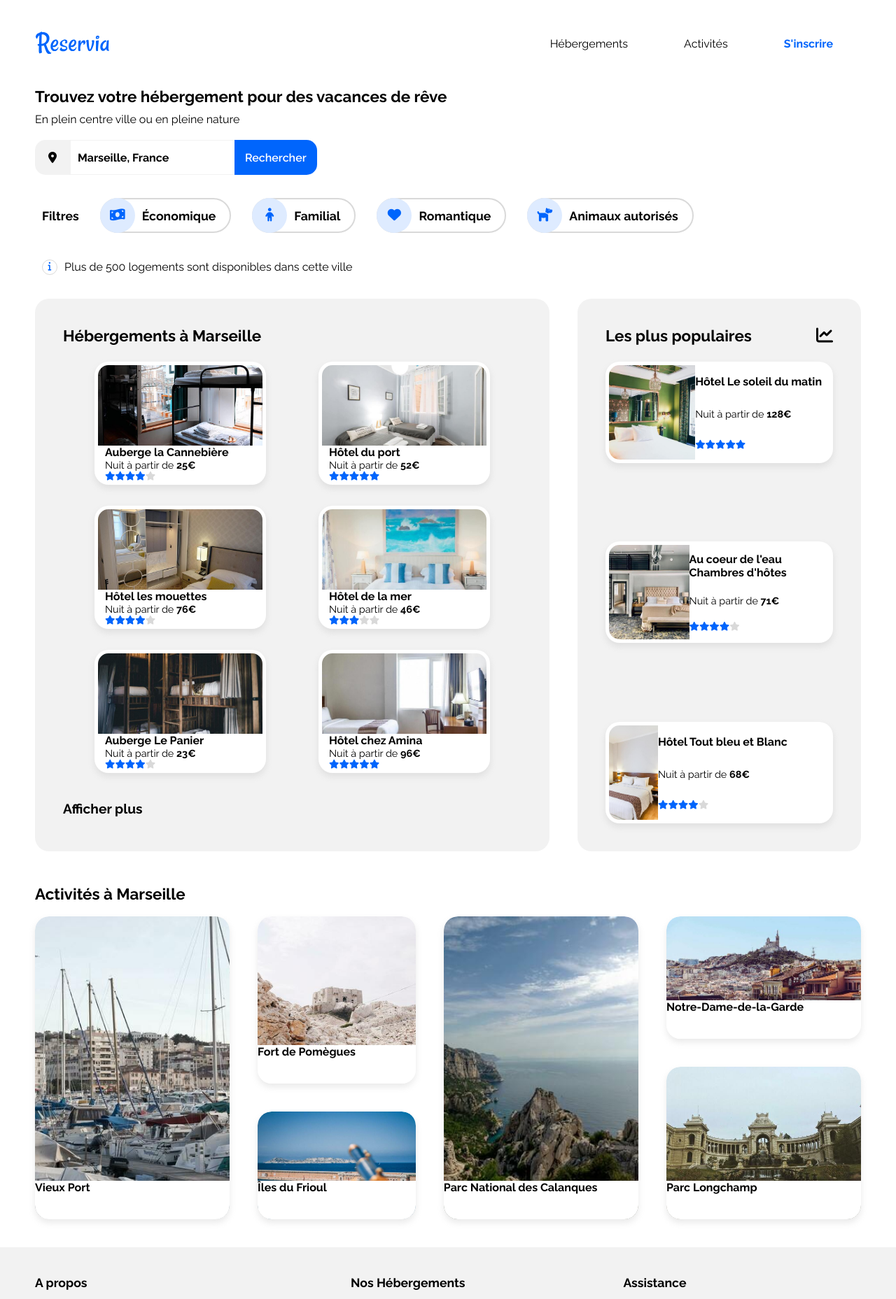
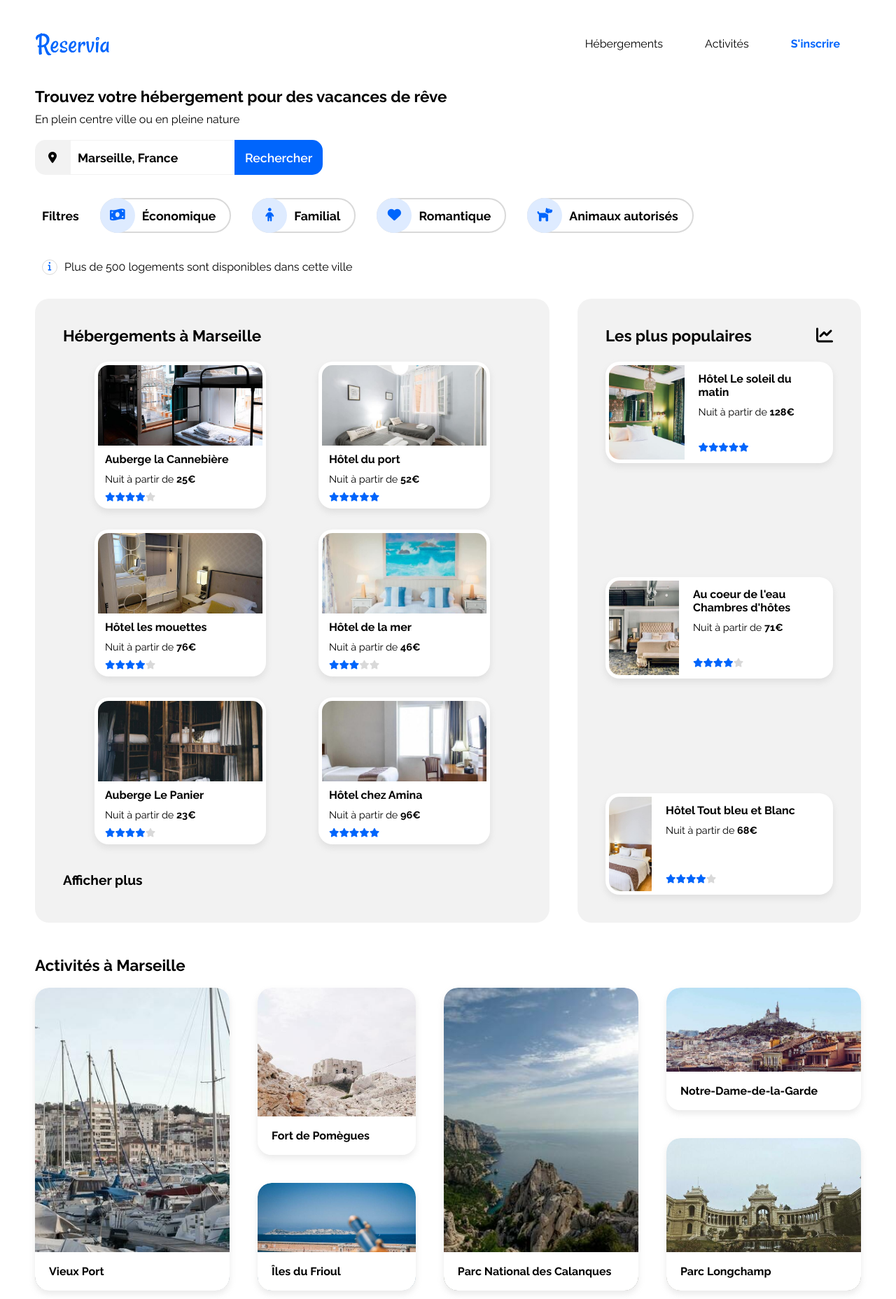
Before and after one commit to johnnydasilvavaz/JohnnyDasilvavaz_2_27052021, a plain HTML site: page index.html in a window 1280 px wide. Shown: the top 1857 px of the page at 70% size. Drawn offline with Linux system fonts and the light colour scheme.

Commit message:
CSS changes
Header modified for the responsive integration
Fixed the card body display
Fixed the activities card overlay display

```diff
--- a/index.html
+++ b/index.html
@@ -12,16 +12,16 @@
         <div class="content">
             <!--Header + nav-->
             <header>
-                <a href="#">
-                    <img class="logo" src="images/logo/Reservia.svg" alt="Reservia">
+                <a class="header__logo" href="#">
+                    <img src="images/logo/Reservia.svg" alt="Reservia">
                 </a>
                 <nav class="header__nav">
                     <ul class="header__menu">
-                        <li><a href="#hebergements">Hébergements</a></li>
-                        <li><a href="#activites">Activités</a></li>
-                        <li><a href="">S'inscrire</a></li>
+                        <li><a class="header__menu__a" href="#hebergements">Hébergements</a></li>
+                        <li><a class="header__menu__a" href="#activites">Activités</a></li>
                     </ul>
                 </nav>
+                <a class="header__menu__a header__menu__signup" href="">S'inscrire</a>
             </header>
 
             <!--Slogan-->
@@ -96,7 +96,7 @@
                             <div class="heber__card__img">
                                 <img class="heber__img" src="images/hebergements/4_small/marcus-loke-WQJvWU_HZFo-unsplash.jpg" alt="">
                             </div>
-                            <div class="card__body">
+                            <div class="card__body heber__card__body">
                                 <h3 class="card__title">
                                     Auberge la Cannebière
                                 </h3>
@@ -117,7 +117,7 @@
                             <div class="heber__card__img">
                                 <img class="heber__img" src="images/hebergements/4_small/fred-kleber-gTbaxaVLvsg-unsplash.jpg" alt="">
                             </div>
-                            <div class="card__body">
+                            <div class="card__body heber__card__body">
                                 <h3 class="card__title">
                                     Hôtel du port
                                 </h3>
@@ -135,7 +135,7 @@
                             <div class="heber__card__img">
                                 <img class="heber__img" src="images/hebergements/4_small/reisetopia-B8WIgxA_PFU-unsplash.jpg" alt="">
                             </div>
-                            <div class="card__body">
+                            <div class="card__body heber__card__body">
                                 <h3 class="card__title">
                                     Hôtel les mouettes
                                 </h3>
@@ -156,7 +156,7 @@
                             <div class="heber__card__img">
                                 <img class="heber__img" src="images/hebergements/4_small/annie-spratt-Eg1qcIitAuA-unsplash.jpg" alt="">
                             </div>
-                            <div class="card__body">
+                            <div class="card__body heber__card__body">
                                 <h3 class="card__title">
                                     Hôtel de la mer
                                 </h3>
@@ -177,7 +177,7 @@
                             <div class="heber__card__img">
                                 <img class="heber__img" src="images/hebergements/4_small/nicate-lee-kT-ZyaiwBe0-unsplash.jpg" alt="">
                             </div>
-                            <div class="card__body">
+                            <div class="card__body heber__card__body">
                                 <h3 class="card__title">
                                     Auberge Le Panier
                                 </h3>
@@ -198,7 +198,7 @@
                             <div class="heber__card__img">
                                 <img class="heber__img" src="images/hebergements/4_small/febrian-zakaria-M6S1WvfW68A-unsplash.jpg" alt="">
                             </div>
-                            <div class="card__body">
+                            <div class="card__body heber__card__body">
                                 <h3 class="card__title">
                                     Hôtel chez Amina
                                 </h3>
@@ -229,7 +229,7 @@
                             <div class="pop__card__img">
                                 <img class="pop__img" src="images/hebergements/4_small/emile-guillemot-Bj_rcSC5XfE-unsplash.jpg" alt="">
                             </div>
-                            <div class="card__body">
+                            <div class="card__body pop__card__body">
                                 <h3 class="card__title">
                                     Hôtel Le soleil du matin
                                 </h3>
@@ -247,7 +247,7 @@
                             <div class="pop__card__img">
                                 <img class="pop__img" src="images/hebergements/4_small/aw-creative-VGs8z60yT2c-unsplash.jpg" alt="">
                             </div>
-                            <div class="card__body">
+                            <div class="card__body pop__card__body">
                                 <h3 class="card__title">
                                     Au coeur de l'eau Chambres d'hôtes
                                 </h3>
@@ -268,7 +268,7 @@
                             <div class="pop__card__img">
                                 <img class="pop__img" src="images/hebergements/4_small/febrian-zakaria-sjvU0THccQA-unsplash.jpg" alt="">
                             </div>
-                            <div class="card__body">
+                            <div class="card__body pop__card__body">
                                 <h3 class="card__title">
                                     Hôtel Tout bleu et Blanc
                                 </h3>
@@ -363,23 +363,23 @@
                     <h1 class="footer__content__title">
                         A propos
                     </h1>
-                    <a href="#">Fonctionnement du site</a>
-                    <a href="#">Conditions générales de vente</a>
-                    <a href="#">Données et confidentialité</a>
+                    <a class="footer__content__item-a" href="#">Fonctionnement du site</a>
+                    <a class="footer__content__item-a" href="#">Conditions générales de vente</a>
+                    <a class="footer__content__item-a" href="#">Données et confidentialité</a>
                 </div>
                 <div class="footer__content__item">
                     <h1 class="footer__content__title">
                         Nos Hébergements
                     </h1>
-                    <a href="#">Charte qualité</a>
-                    <a href="#">Soumettre votre hôtel</a>
+                    <a class="footer__content__item-a" href="#">Charte qualité</a>
+                    <a class="footer__content__item-a" href="#">Soumettre votre hôtel</a>
                 </div>
                 <div class="footer__content__item">
                     <h1 class="footer__content__title">
                         Assistance
                     </h1>
-                    <a href="#">Centre d'aide</a>
-                    <a href="#">Nous contacter</a>
+                    <a class="footer__content__item-a" href="#">Centre d'aide</a>
+                    <a class="footer__content__item-a" href="#">Nous contacter</a>
                 </div>
             </div>
         </footer>
--- a/styles/main.css
+++ b/styles/main.css
@@ -43,9 +43,12 @@ li
     align-items: center;
 }
 
-.logo
+.header__logo
 {
+    display: flex;
     height: 50px;
+    flex-grow: 1;
+    justify-self: flex-start;
 }
 
 .header__nav
@@ -72,18 +75,18 @@ li
     box-sizing: border-box;
 }
 
-.header__menu li:last-child a
-{
-    color: #0065FC;
-    font-weight: 700;
-}
-
-.header__menu a
+.header__menu__a
 {
     text-decoration: none;
     color: black;
-    padding-left: 40px;
-    padding-right: 40px;
+    padding-left: 30px;
+    padding-right: 30px;
+}
+
+.header__menu__signup
+{
+    font-weight: 700;
+    color: #0065FC;
 }
 
 .header__menu li:hover a
@@ -132,7 +135,7 @@ li
 {
     font-family: Raleway;
     font-weight: bold;
-    font-size: 1em;
+    font-size: 1.1em;
     border-bottom: 1px solid #F2F2F2;
     border-top: 1px solid #F2F2F2;
     border-left: 1px solid #f2f2f2;
@@ -179,7 +182,7 @@ input[type=search]:focus
 {
     font-family: Raleway;
     font-weight: 600;
-    font-size: 1em;
+    font-size: 1.1em;
     padding-left: 15px;
     padding-right: 15px;
     color: white;
@@ -201,6 +204,7 @@ input[type=search]:focus
 .filter
 {
     display: flex;
+    flex-wrap: wrap;
     align-items: center;
     margin-bottom: 20px;
 }
@@ -345,10 +349,9 @@ input[type=search]:focus
     object-fit: cover;
 }
 
-.heber__card .card__body
+.heber__card__body
 {
-    padding-left: 10px;
-    padding-right: 10px;
+    padding: 10px;
 }
 
 .more
@@ -440,6 +443,11 @@ input[type=search]:focus
     object-fit: cover;
 }
 
+.pop__card__body
+{
+    padding: 10px 20px;
+}
+
 #activites
 {
     display: flex;
@@ -507,7 +515,7 @@ input[type=search]:focus
 {
     display: flex;
     flex-direction: column;
-    justify-content: space-around;
+    justify-content: space-between;
     flex-basis: 100%;
     flex-grow: 1;
 }
@@ -522,11 +530,13 @@ input[type=search]:focus
 .card__desc
 {
     font-size: 0.9em;
+    padding: 10px 0px;
 }
 
 .card__star
 {
     display: flex;
+    flex-grow: 1;
     align-items: flex-end;
     font-size: 0.8em;
 }
@@ -609,6 +619,12 @@ input[type=search]:focus
     gap: 10px;
 }
 
+.footer__content__item-a
+{
+    width: max-content;
+    padding: 2px 0px;
+}
+
 .footer__content__title
 {
     font-size: 1.1em;
@@ -622,6 +638,8 @@ input[type=search]:focus
 {
     display: flex;
     position: absolute;
+    align-items: center;
+    padding-left: 20px;
     background-color: white;
     width: 100%;
     height: 55px;
```
